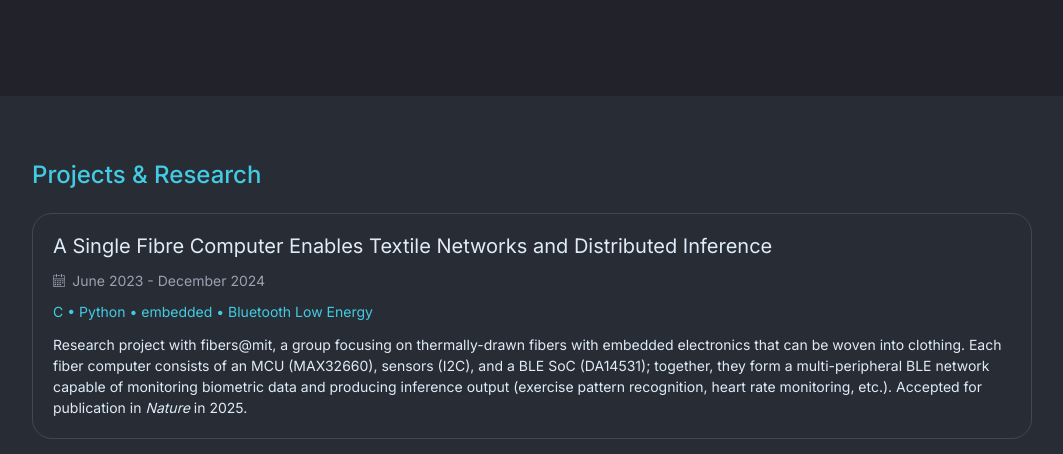
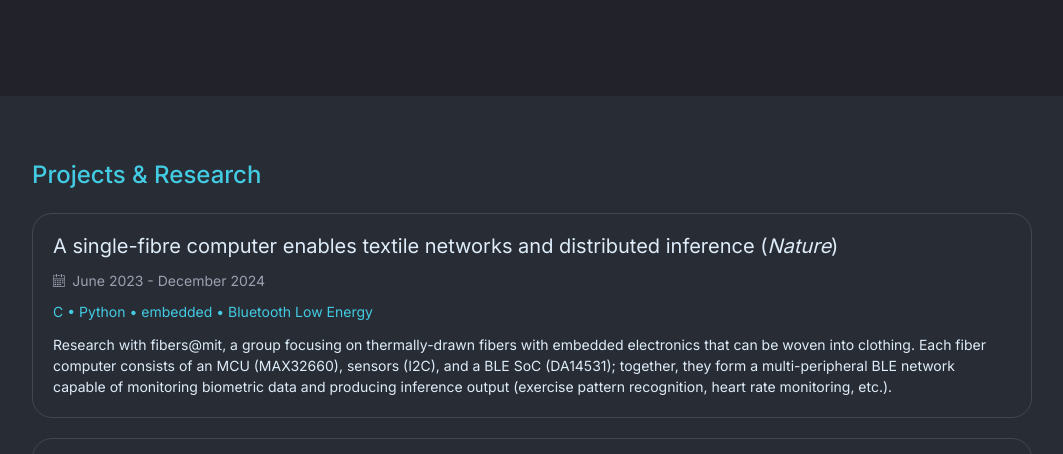
Before and after one commit to jennyli12/jennyli12.github.io, a plain HTML site: page index.html in a window 1280 px wide. Shown: the part 304-758 px from the top of the page, without its empty margins (108-1171 px from the left). Drawn offline with Linux system fonts and the light colour scheme.

Commit message:
Update fiber research

```diff
--- a/index.html
+++ b/index.html
@@ -19,16 +19,15 @@
         <h3>Projects & Research</h3>
 
         <div class="project">
-            <a href="./data/abstract.pdf" class="project__title">A Single Fibre Computer Enables Textile Networks and Distributed Inference</a>
+            <a href="https://doi.org/10.1038/s41586-024-08568-6" class="project__title">A single-fibre computer enables textile networks and distributed inference (<em>Nature</em>)</a>
             <div class="project__date">
                 <img src="./images/date-icon.svg" />
                 <p>June 2023 - December 2024</p>
             </div>
             <p class="project__tools">C • Python • embedded • Bluetooth Low Energy</p>
             <p class="project__description">
-                Research project with fibers@mit, a group focusing on thermally-drawn fibers with embedded electronics that can be woven into clothing.
+                Research with fibers@mit, a group focusing on thermally-drawn fibers with embedded electronics that can be woven into clothing.
                 Each fiber computer consists of an MCU (MAX32660), sensors (I2C), and a BLE SoC (DA14531); together, they form a multi-peripheral BLE network capable of monitoring biometric data and producing inference output (exercise pattern recognition, heart rate monitoring, etc.).
-                Accepted for publication in <em>Nature</em> in 2025.
             </p>
         </div>
 
```
